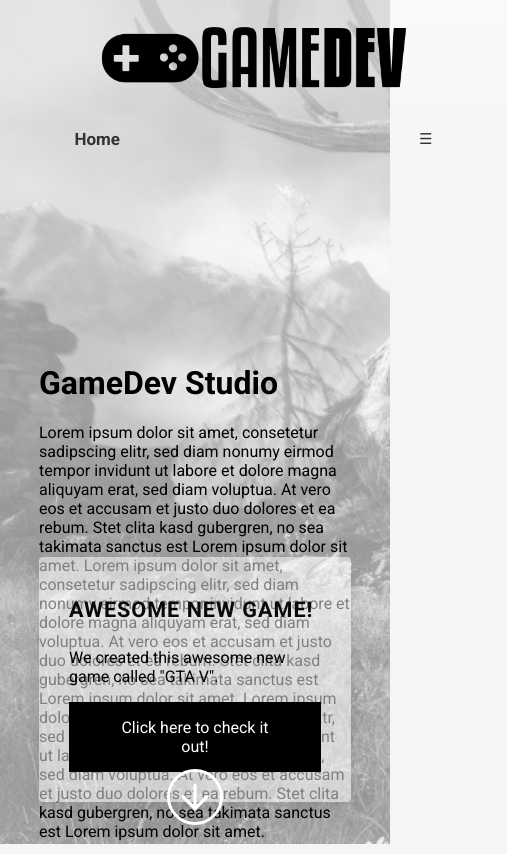
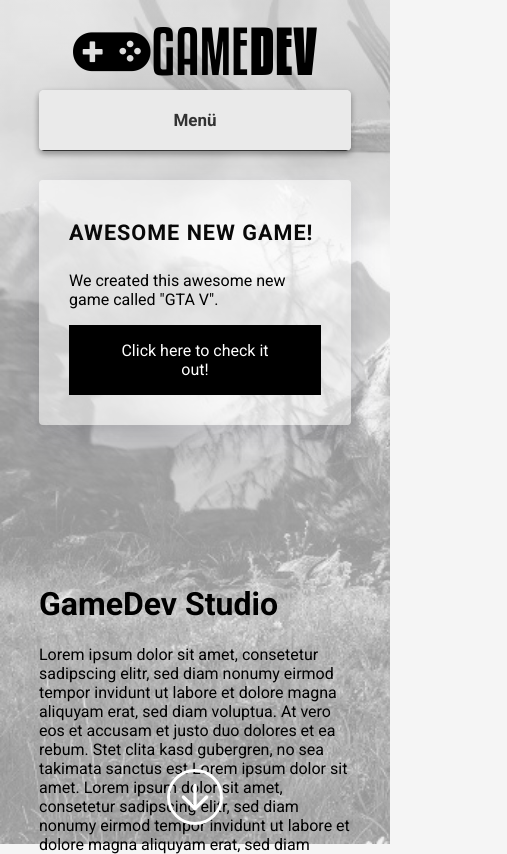
Before and after one commit to Thaiten/GameDevTemplate, a plain HTML site: page index.html in a window 390 px wide. Shown: the top 854 px of the page, 507 px wide, since content can reach past the window. Drawn offline with Linux system fonts and the light colour scheme.

Commit message:
Mobile Navigation

```diff
--- a/css/start.css
+++ b/css/start.css
@@ -119,8 +119,7 @@
 @media screen and (max-width: 640px) {
   .game-header{
     max-width: calc(80% - 60px);
-    position: absolute;
-    bottom: 5%;
+    margin-top: 0%;
   }
 }
 
--- a/css/style.css
+++ b/css/style.css
@@ -27,9 +27,9 @@ body {
 
 .navigation{
   display: inline-block;
-  width: 70%;
+  width: 80%;
   height: 100px;
-  padding: 1em 15%;
+  padding: 1em 10%;
 background: linear-gradient( to bottom, hsla(0, 0%, 100%, 0.41) 0%, hsla(0, 0%, 100%, 0.405) 9.4%, hsla(0, 0%, 100%, 0.39) 17.5%, hsla(0, 0%, 100%, 0.367) 24.7%, hsla(0, 0%, 100%, 0.338) 31.1%, hsla(0, 0%, 100%, 0.304) 36.8%, hsla(0, 0%, 100%, 0.266) 42.1%, hsla(0, 0%, 100%, 0.225) 47.1%, hsla(0, 0%, 100%, 0.185) 52.1%, hsla(0, 0%, 100%, 0.144) 57.2%, hsla(0, 0%, 100%, 0.106) 62.5%, hsla(0, 0%, 100%, 0.072) 68.3%, hsla(0, 0%, 100%, 0.043) 74.8%, hsla(0, 0%, 100%, 0.02) 82.1%, hsla(0, 0%, 100%, 0.005) 90.5%, hsla(0, 0%, 100%, 0) 100% );
 }
 #logo{
@@ -57,12 +57,20 @@ background: linear-gradient( to bottom, hsla(0, 0%, 100%, 0.41) 0%, hsla(0, 0%,
   line-height: 97px;
   text-shadow: white 1px 1px 40px;
 }
+.nav a:first-child{
+  display: none;
+}
 
 .nav a:hover {
   border-bottom: 3px solid #333;
   color: black;
+  padding-bottom: 2px;
 }
-
+.nav a:first-child:hover{
+  border-bottom: 3px solid #333;
+  color: black;
+  padding-bottom: 3px;
+}
 .nav .icon {
   display: none;
 }
@@ -87,10 +95,13 @@ background: linear-gradient( to bottom, hsla(0, 0%, 100%, 0.41) 0%, hsla(0, 0%,
 }
 
 @media screen and (max-width: 640px) {
+  .nav a:first-child{
+    display: block;
+  }
   .nav{
     width: 100%;
   }
-  .navigation{
+  .nav{
     width: 100%;
     margin: 0;
     height: auto;
@@ -100,33 +111,84 @@ background: linear-gradient( to bottom, hsla(0, 0%, 100%, 0.41) 0%, hsla(0, 0%,
     margin: 10px 10% 0 10%;
   }
   .nav a:not(:first-child) {display: none;}
-  .nav a.icon {
-    float: right;
-    display: block;
-  }
-  .nav a:hover {
-    border-bottom: 0;
-  }
-  .nav.responsive {position: relative;margin-top: 26px;}
-  .nav.responsive .icon {
-    position: absolute;
-    right: 0;
-    top: 0;
-  }
-  .nav.responsive a {
-    float: none;
-    display: block;
-    text-align: left;
-    line-height: 45px;
-    border-bottom: 1px solid #f3f3f3;
-  }
   .content-title {
     margin: 40px 0 0 15%;
   }
 }
 
 
+/*Semi-Mobile Navigation*/
+@media (max-width: 1240px) {
+    .nav{
+        float: inherit;
+    }
+}
 
+/*Mobile Navigation*/
+@media (max-width: 1070px) {
+    .nav a::before,
+    .nav a::after {
+      height: 0;
+    }
+
+    .nav a {
+      color: #333;
+      line-height: 50px;
+      width: 100%;
+      padding: 0;
+    }
+
+    .nav {
+      float: inherit;
+      display: block;
+      background: #eaeaea;
+      margin: 4% 0 8% 0;
+      border-radius: 5px;
+      box-shadow: 0 3px 6px rgba(0, 0, 0, 0.16), 0 3px 6px rgba(0, 0, 0, 0.23);
+      width: 100%;
+      padding: 0;
+    }
+
+    .nav a:not(:first-child) {
+        display: none;
+    }
+
+    .nav a:first-child {
+        display: inline-block;
+        text-align: center;
+        background: #eaeaea;
+        font-weight: 600;
+        color: #333;
+        border-bottom: 1px #333 solid;
+    }
+
+    .nav a:first-child {
+        display: block !important;
+    }
+
+    .nav.responsive a:first-child {
+        margin-bottom: 10px;
+    }
+
+    .nav.responsive {
+      position: absolute;
+      z-index: 1;
+      width: 80%;
+    }
+
+    .nav.responsive a {
+        float: none;
+        display: block;
+        text-align: center;
+    }
+
+    .nav a {
+        display: block;
+        padding: 5px 0 5px 0;
+        color: #333;
+        cursor: pointer;
+    }
+}
 
 
 /*
--- a/index.html
+++ b/index.html
@@ -32,12 +32,12 @@ You are not allowed to sell it anywhere, without our permission.
         <!-- Here you can change your logo. Edit the 'alt' to better describe this image to searchengines. Put the Company Name or just the text from the image in there! -->
         <img src="img/logo.png" alt="GameDev" id="logo">
         <!-- If you want to, you can change the navigation here. The 'font-weight' indicates the user, which site he currently is on. -->
-        <div class="nav" id="myTopnav">
+        <div class="nav" id="nav">
+          <a href="javascript:void(0);" onclick="expandMenu()">Menü</a>
           <a href="#" style="font-weight:700;">Home</a>
           <a href="games/">Games</a>
           <a href="contact/">Contact</a>
           <a href="about/">About</a>
-          <a href="javascript:void(0);" style="font-size:15px;" class="icon" onclick="myFunction()">&#9776;</a>
         </div>
       </div>
       <!-- Here is the caption to the featured game or image you choose to present at the startpage! -->
@@ -144,11 +144,15 @@ You are not allowed to sell it anywhere, without our permission.
         </div>
     </div>
 </div>
+<script>
+    function expandMenu() {
+        var x = document.getElementById("nav");
+        if (x.className === "nav") {
+            x.className += " responsive";
+        } else {
+            x.className = "nav";
+        }
+    }
+</script>
   </body>
 </html>
-
-<script>
-// This script handels the responsive nagigation.
-function myFunction() {
-    var x = document.getElementById("myTopnav");if (x.className === "nav") {x.className += " responsive";} else {x.className = "nav";}}
-</script>
```
Also changed, not shown: about/index.html (+10 -6 lines), contact/index.html (+10 -5 lines), games/index.html (+10 -5 lines).
